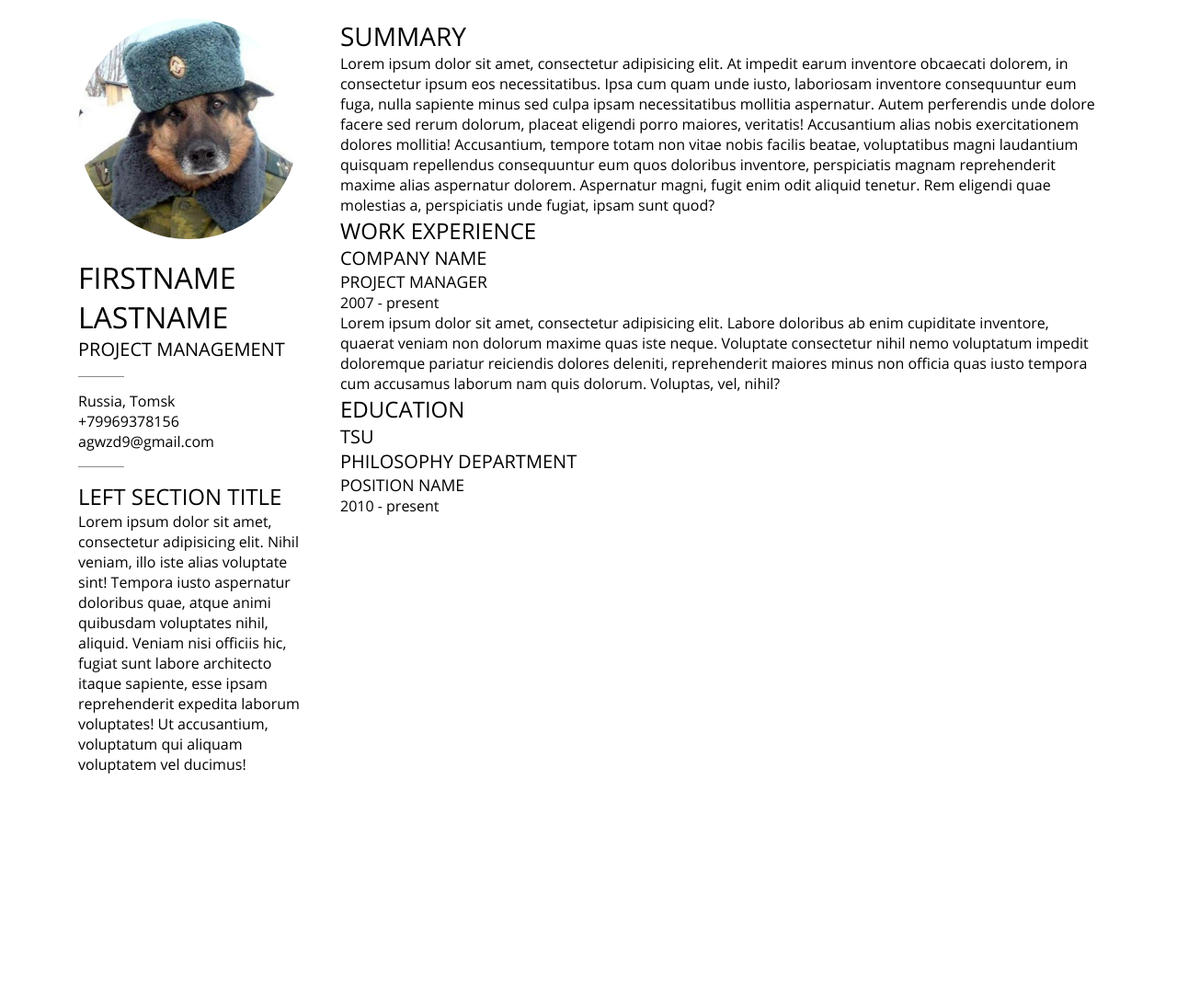
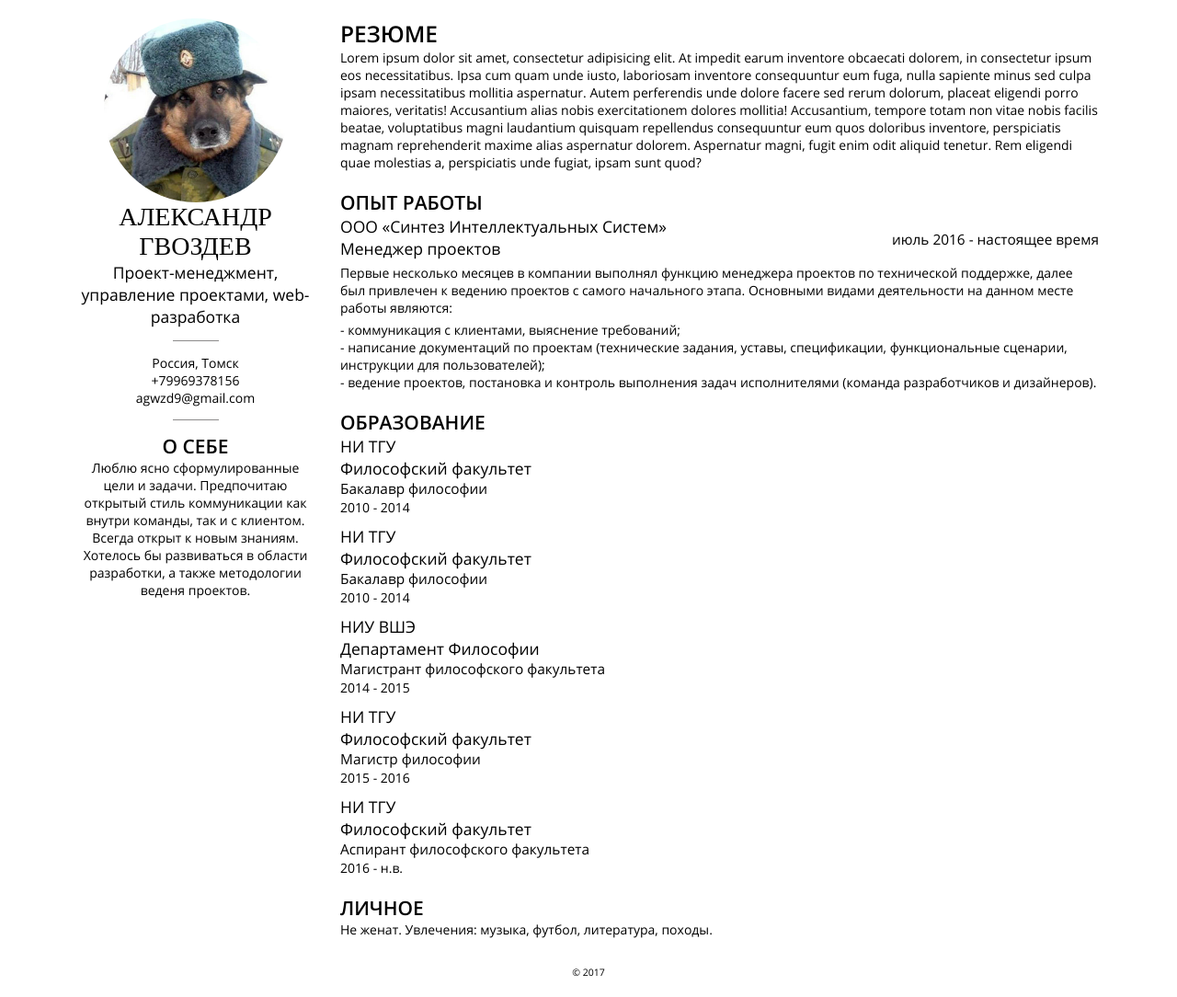
Before and after one commit to BakedMilk/cv, a plain HTML site: page index.html in a window 1280 px wide. Shown: the whole page at 92% size. Before the commit the page ends 842 px from the top, so only its background shows below. Drawn offline with nearby package versions, Linux system fonts and the light colour scheme; a web font is replaced by a local one.

Commit message:
added info and adaptive design

```diff
--- a/css/style.css
+++ b/css/style.css
@@ -22,7 +22,7 @@
 
 body {
     font-family: 'OpenSans', sans-serif;
-    font-size: 16px;
+    font-size: 14px;
     color: #000;
     background-color: #fff;
     font-weight: normal;
@@ -32,31 +32,37 @@ body {
     letter-spacing: normal;
 }
 a:hover {
-
-    text-decoration: underline;
+    color: grey;
+    transition: 0.3s;
 }
 
 h1 {
     font-size: 200%;
     text-transform: uppercase;
+    font-family: OpenSans Bold;
 }
 h2 {
    font-size: 175%;
    text-transform: uppercase;
+   font-family: OpenSans Semibold;
 }
 h3 {
     font-size: 150%;
     text-transform: uppercase;
+    font-family: OpenSans Semibold;
 }
 h4 {
     font-size: 125%;
-    text-transform: uppercase;
+
+
 }
 h5 {
     font-size: 110%;
-    text-transform: uppercase;
+
 }
-
+h6 {
+    font-size: 105%;
+}
 
 
 .flex-block {
@@ -114,14 +120,27 @@ h5 {
 }
 .wrapper {
     margin-top: 20px;
+    margin-bottom: 20px;
+    position: relative;
+}
+.main-block {
+    margin-bottom: 30px;
+}
+.marked-list {
+    margin-top: 5px;
+    margin-bottom: 5px;
+}
+.left-block-fixed {
+    margin-bottom: 30px;
 }
 .photo {
     width: 240px;
-    height: 240px;
+    height: 240px;.
+    margin:auto;
     margin-bottom: 20px;
     border-radius: 100%;
     background-image: url("../images/dog.jpg");
-    background-size: cover;
+    background-size: contain;
     background-repeat:no-repeat;
 }
 .divider {
@@ -135,21 +154,58 @@ h5 {
 .contacts {
     padding-top: 10px;
 }
+.summary {
+    margin-bottom: 20px;
+}
+.work-experience {
+    margin-bottom: 20px;
+}
+.work-experience-header {
+    align-items: center;
+    justify-content: space-between;
+}
+.org-name-position-wrap {
+    margin-bottom: 5px;
+}
+.edu {
+    margin-bottom: 20px;
+}
+.edu-item {
+    margin-bottom: 10px;
+}
+.footer {
+    font-size: 75%;
+}
 /* MEDIA */
 @media (max-width: 1599px) {
-
+    .photo {
+        margin: auto;
+        width: 200px;
+        height: 200px;
+    }
 }
 @media (max-width: 1199px) {
 
 }
 @media (max-width: 991px) {
-
+      .photo {
+        margin: auto;
+        width: 190px;
+        height: 190px;
+    }
 }
 @media (max-width: 767px) {
 
 }
 @media (max-width: 575px) {
-
+    h2, h3  {
+        text-align: center;
+    }
+    .photo {
+        margin: auto;
+        width: 255px;
+        height: 255px;
+    }
 }
 @media (max-width: 413px) {
 }
--- a/index.html
+++ b/index.html
@@ -52,67 +52,143 @@
 <body>
 	<div class="wrapper container">
 		<div class="row">
-			<div class="left-block-fixed col-sm-4 col-md-3">
+			<div class="left-block-fixed align-center col-sm-4 col-md-3">
 				<div class="left-header">
 					<div class="photo"></div>
-					<h1>firstName lastName</h1>
-					<h4>project management</h4>
+					<h1>Александр Гвоздев</h1>
+					<h4>Проект-менеджмент, управление проектами, web-разработка	</h4>
 					<div class="divider"></div>
 					<div class="occupy"></div>
 					<ul class="contacts">
-						<li>Russia, Tomsk</li>
+						<li>Россия, Томск</li>
 						<li><a href="tel:+79969378156">+79969378156</a></li>
 						<li><a href="emailto:agwzd9@gmail.com">agwzd9@gmail.com</a></li>
 					</ul>
 					<div class="divider"></div>
 					<div class="left-section">
-						<h3> left section title</h3>
-						<span>Lorem ipsum dolor sit amet, consectetur adipisicing elit. Nihil veniam, illo iste alias voluptate sint! Tempora iusto aspernatur doloribus quae, atque animi quibusdam voluptates nihil, aliquid. Veniam nisi officiis hic, fugiat sunt labore architecto itaque sapiente, esse ipsam reprehenderit expedita laborum voluptates! Ut accusantium, voluptatum qui aliquam voluptatem vel ducimus!</span>
+						<h3> О себе</h3>
+						<span>Люблю ясно сформулированные цели и задачи. Предпочитаю открытый стиль коммуникации как внутри команды, так и с клиентом. Всегда открыт к новым знаниям. Хотелось бы развиваться в области разработки, а также методологии веденя проектов.</span>
 					</div>
 				</div>
 			</div>
 			<div class="main-block col-sm-8 col-md-9">
 				<div class="summary">
-					<h2>SUMMARY</h2>
+					<h2>РЕЗЮМЕ</h2>
 					<span>
 						Lorem ipsum dolor sit amet, consectetur adipisicing elit. At impedit earum inventore obcaecati dolorem, in consectetur ipsum eos necessitatibus. Ipsa cum quam unde iusto, laboriosam inventore consequuntur eum fuga, nulla sapiente minus sed culpa ipsam necessitatibus mollitia aspernatur. Autem perferendis unde dolore facere sed rerum dolorum, placeat eligendi porro maiores, veritatis! Accusantium alias nobis exercitationem dolores mollitia! Accusantium, tempore totam non vitae nobis facilis beatae, voluptatibus magni laudantium quisquam repellendus consequuntur eum quos doloribus inventore, perspiciatis magnam reprehenderit maxime alias aspernatur dolorem. Aspernatur magni, fugit enim odit aliquid tenetur. Rem eligendi quae molestias a, perspiciatis unde fugiat, ipsam sunt quod?
 					</span>
 				</div>
 				<div class="work-experience">
-					<h3>work experience</h3>
-						<div class="work-experience-header">
+					<h3>опыт работы</h3>
+						<div class="work-experience-header flex-block">
+							<div class="org-name-position-wrap">
 								<div class="org-name">
-								<h4>company name</h4>
+									<h4><a href="http://ooosis.com" target="_blank">ООО «Cинтез Интеллектуальных Cистем»</a></h4>
 								</div>
 
 								<div class="position">
-								<h5>project manager</h5>
+									<h4>Менеджер проектов</h4>
+								</div>
 							</div>
 								<div class="time">
-								<span>2007 - present</span>
+									<h5>июль 2016 - настоящее время</h5>
 								</div>
 						</div>
 					<div class="highlights">
-					<span>Lorem ipsum dolor sit amet, consectetur adipisicing elit. Labore doloribus ab enim cupiditate inventore, quaerat veniam non dolorum maxime quas iste neque. Voluptate consectetur nihil nemo voluptatum impedit doloremque pariatur reiciendis dolores deleniti, reprehenderit maiores minus non officia quas iusto tempora cum accusamus laborum nam quis dolorum. Voluptas, vel, nihil?</span>
+					<span>Первые несколько месяцев в компании выполнял функцию менеджера проектов по технической поддержке,
+					 далее был привлечен к ведению проектов с самого начального этапа.
+					Основными видами деятельности на данном месте работы являются:</span>
+					<ul class="marked-list">
+						<li>- коммуникация с клиентами, выяснение требований;</li>
+						<li>- написание документаций по проектам (технические задания, уставы, спецификации, функциональные сценарии, инструкции для пользователей);</li>
+						<li>- ведение проектов, постановка и контроль выполнения задач исполнителями (команда разработчиков и дизайнеров).</li>
+					</ul>
+
 					</div>
 				</div>
 				<div class="edu">
 					<div class="edu-experience-header">
-						<h3>education</h3>
+						<h3>Образование</h3>
+						<div class="edu-item">
 							<div class="org-name">
-							<h4>TSU</h4>
+								<h4>НИ ТГУ</h4>
 							</div>
 							<div class="department">
-							<h4>Philosophy Department</h4>
+								<h4>Философский факультет</h4>
 							</div>
 							<div class="position">
-							<h5>position name</h5>
+								<h5>Бакалавр философии</h5>
 							</div>
 							<div class="time">
-							<span>2010 - present</span>
+								<span>2010 - 2014</span>
+							</div>
+						</div>
+						<div class="edu-item">
+							<div class="org-name">
+								<h4>НИ ТГУ</h4>
+							</div>
+							<div class="department">
+								<h4>Философский факультет</h4>
+							</div>
+							<div class="position">
+								<h5>Бакалавр философии</h5>
+							</div>
+							<div class="time">
+								<span>2010 - 2014</span>
+							</div>
+						</div>
+						<div class="edu-item">
+							<div class="org-name">
+								<h4>НИУ ВШЭ</h4>
+							</div>
+							<div class="department">
+								<h4>Департамент Философии</h4>
+							</div>
+							<div class="position">
+								<h5>Магистрант философского факультета</h5>
+							</div>
+							<div class="time">
+								<span>2014 - 2015</span>
+							</div>
+						</div>
+						<div class="edu-item">
+							<div class="org-name">
+								<h4>НИ ТГУ</h4>
+							</div>
+							<div class="department">
+								<h4>Философский факультет</h4>
+							</div>
+							<div class="position">
+								<h5>Магистр философии</h5>
+							</div>
+							<div class="time">
+								<span>2015 - 2016</span>
+							</div>
+						</div>
+						<div class="edu-item">
+							<div class="org-name">
+								<h4>НИ ТГУ</h4>
+							</div>
+							<div class="department">
+								<h4>Философский факультет</h4>
+							</div>
+							<div class="position">
+								<h5>Аспирант философского факультета</h5>
+							</div>
+							<div class="time">
+								<span>2016 - н.в.</span>
 							</div>
 						</div>
 					</div>
+
+				</div>
+				<div class="personal">
+				<h3>личное</h3>
+					<span>Не женат. Увлечения: <a href="https://soundcloud.com/bvk-dmilk" target="_blank">музыка</a>, футбол, литература, походы.</span>
+				</div>
+			</div>
+			<div class="footer col-xs-12 align-center">
+				<span>© 2017</span>
 			</div>
 		</div>
 	</div>
```
Lines whose indentation alone changed are shown as unchanged.
